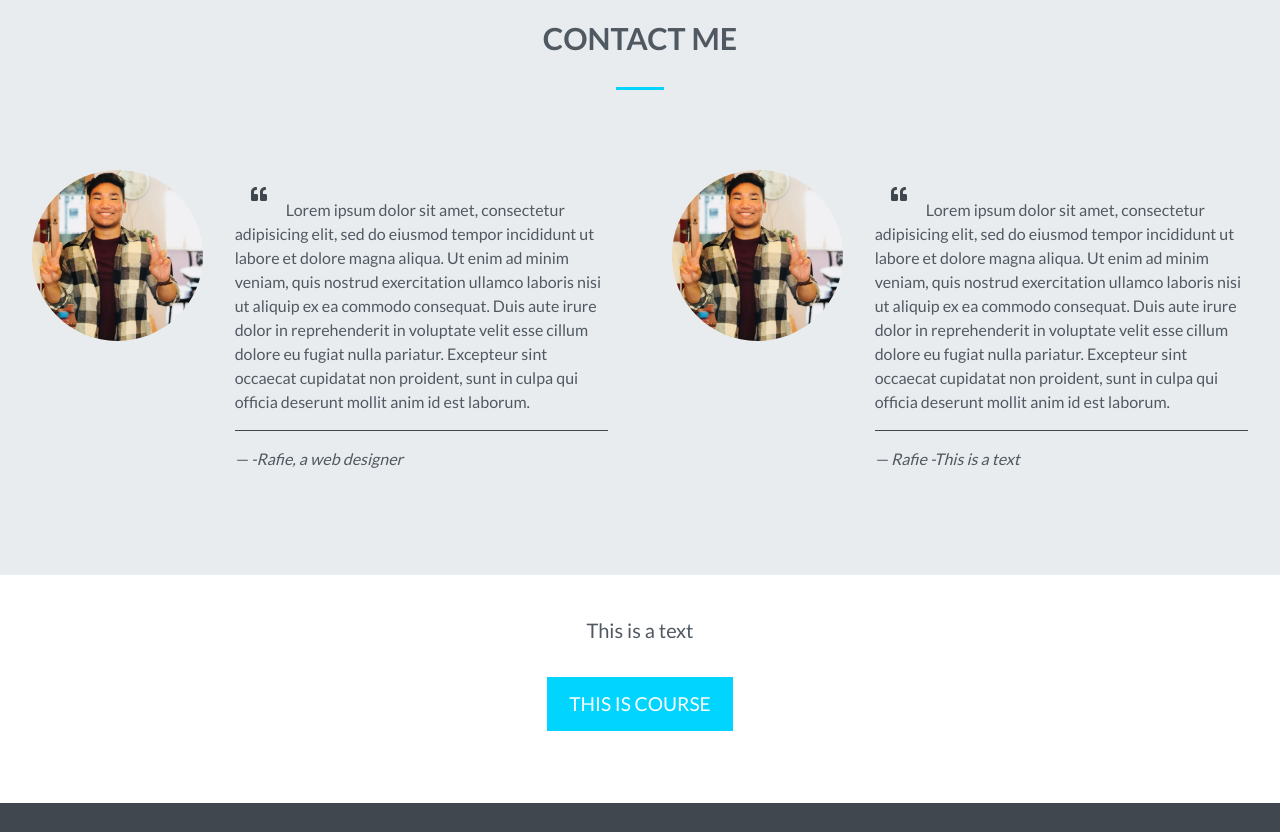
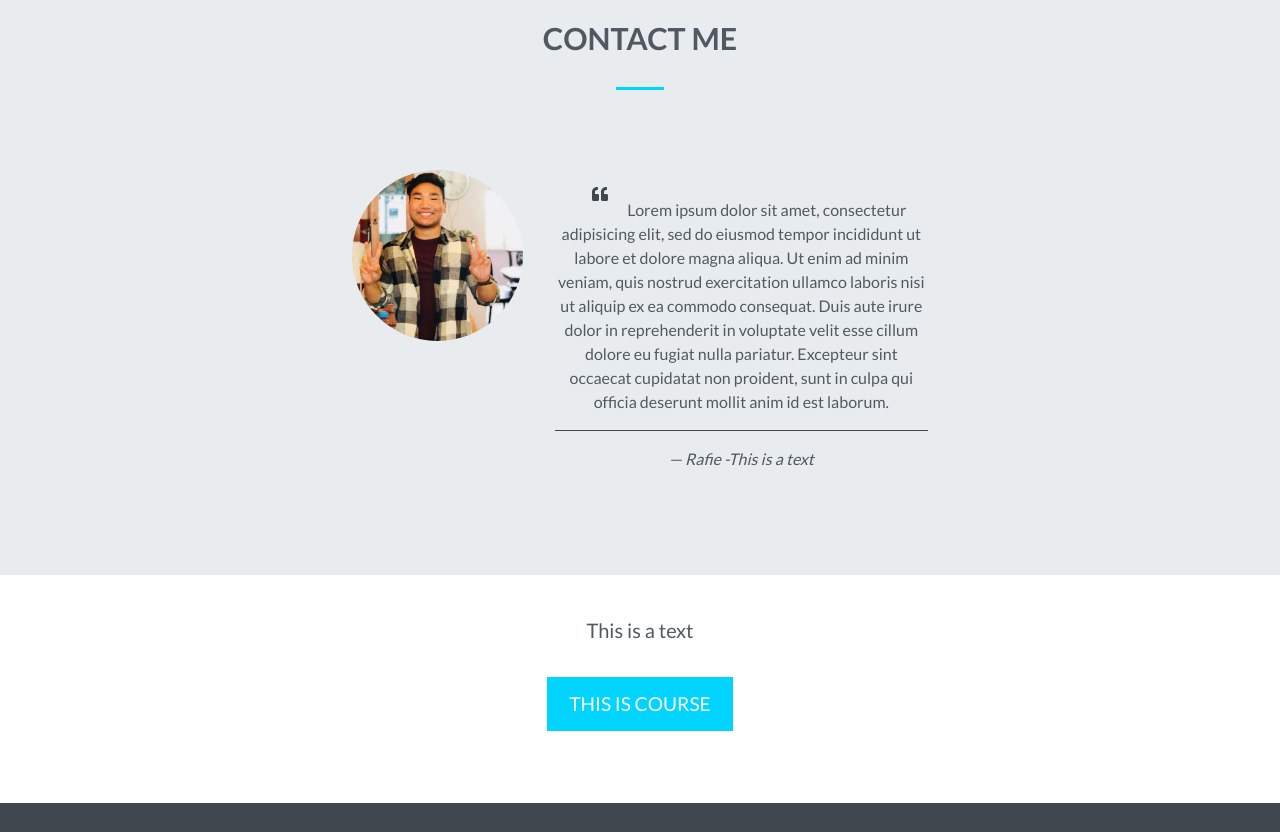
Before and after one commit to Rafie-suib/Rafie-suib.github.io, a plain HTML site: page index.html in a window 1280 px wide. Shown: the part 3040-3872 px from the top of the page. Drawn offline with Linux system fonts and the light colour scheme.

Commit message:
Changed the layout to look nice center

```diff
--- a/index.html
+++ b/index.html
@@ -7,8 +7,7 @@
 	<link rel="stylesheet" href="bootstrap-4.1.3-dist/css/bootstrap.min.css">
 	<link rel="stylesheet" href="style.css">
 	<link rel="stylesheet" href="css/fixed.css">
-	<link rel="icon" href="http://www.musememobile.com/images/favicon_muse_me.ico" type="image/x-icon" />
-	<link rel="shortcut icon" href="http://www.musememobile.com/images/favicon_muse_me.ico" type="image/x-icon" href="img/tabicon.png" />
+	<link rel="shortcut icon" type="image/x-icon" href="img/tabicon.png">
 </head>
 
 <body data-spy="scroll" data-target="#navbarResponsive">
@@ -55,7 +54,7 @@
 			<div class="video-wrap">
 				<div id="video">
 					<video id="bgvid" autoplay loop muted playsinline
-					<source src="video/stars.mp4" type="video/mp4">
+						<source src="video/stars.mp4" type="video/mp4">
 					</video>
 				</div>
 			</div>
@@ -230,28 +229,7 @@
 						<div class="col-md-4">
 							<img src="img/me.jpg">
 						</div>
-						<div class="col-md-8">
-							<blockquote>
-								<i class="fas fa-quote-left"></i>
-								Lorem ipsum dolor sit amet, consectetur adipisicing elit, sed do eiusmod
-								tempor incididunt ut labore et dolore magna aliqua. Ut enim ad minim veniam,
-								quis nostrud exercitation ullamco laboris nisi ut aliquip ex ea commodo
-								consequat. Duis aute irure dolor in reprehenderit in voluptate velit esse
-								cillum dolore eu fugiat nulla pariatur. Excepteur sint occaecat cupidatat non
-								proident, sunt in culpa qui officia deserunt mollit anim id est laborum.
-								<hr class="contact-hr">
-								<cite>&#8212; -Rafie, a web designer</cite>
-							</blockquote>
-						</div>
-					</div>
-				</div>
-
-				<div class="col-md-6 contact">
-					<div class="row">
-						<div class="col-md-4">
-							<img src="img/me.jpg">
-						</div>
-						<div class="col-md-8">
+						<div class="col-md-8 text-center" >
 							<blockquote>
 								<i class="fas fa-quote-left"></i>
 								Lorem ipsum dolor sit amet, consectetur adipisicing elit, sed do eiusmod
--- a/style.css
+++ b/style.css
@@ -138,7 +138,10 @@ h3.heading{
 }
 
 /*--contacts section --*/
-.contact img{
+#contact .row{
+	justify-content: center;
+}
+#contact img{
 	width: 100%;
 	border-radius: 50%;
 }
@@ -204,9 +207,9 @@ hr.socket{
 }
 
 /* video background */
-/*.video-background {
+.video-background {
 	position: relative;
 	width: 100%;
 	min-height: 100vh;
 	background-color: rgba(0,0,0,0.5);
-}*/
+}
```
